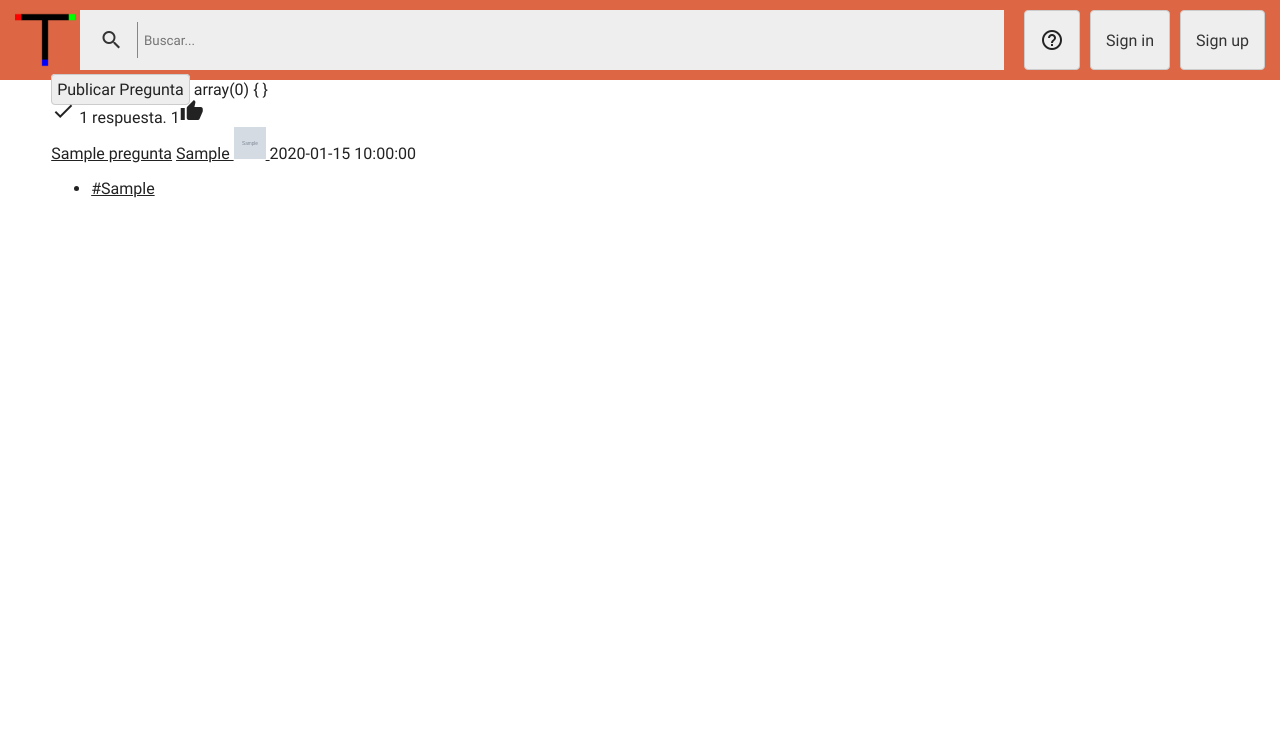
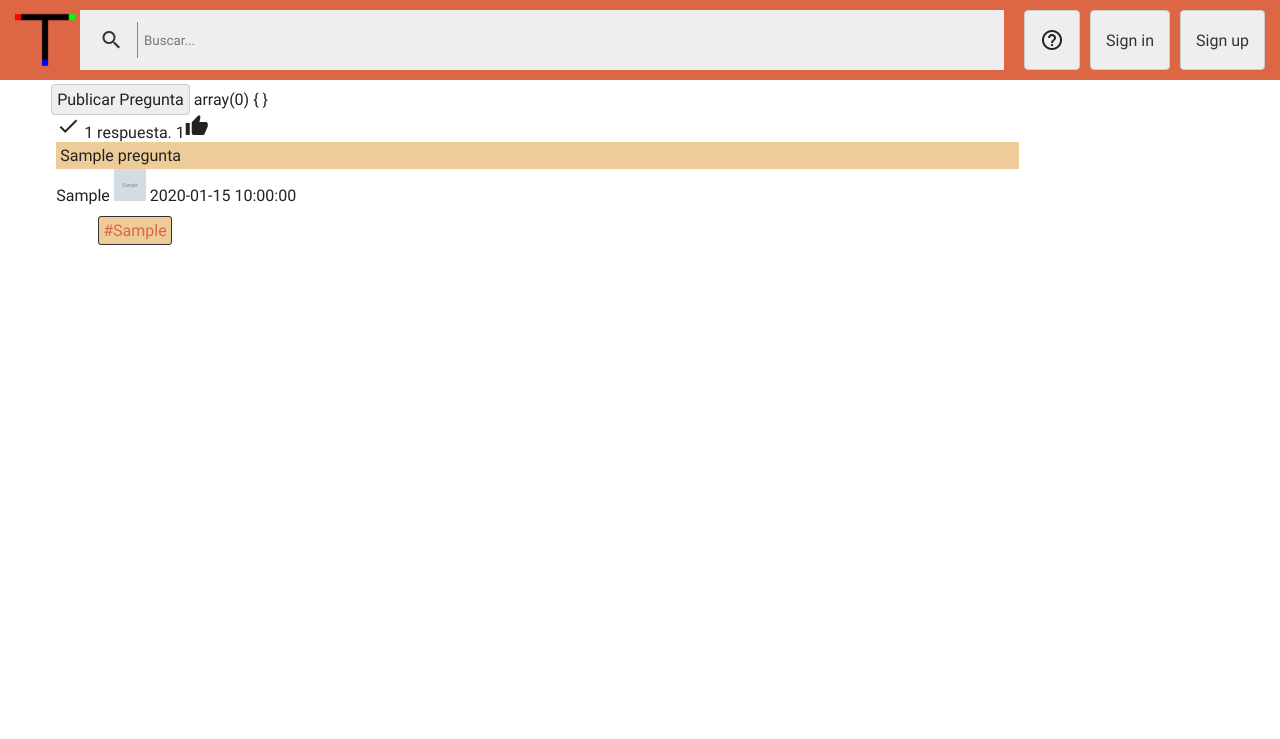
Before and after one commit to tripod-egibide/reto2, a PHP site: page / in a window 1280 px wide. Shown: the top 739 px of the page. Run offline with PHP 8.4, Linux system fonts and the light colour scheme; tables that the repository leaves empty hold one stand-in row (values such as "Sample post"); grey boxes marked "Sample" are stand-in pictures.

Commit message:
Comienzo css index

```diff
--- a/src/codigo/css/style.css
+++ b/src/codigo/css/style.css
@@ -64,6 +64,7 @@ html {
 .main {
   grid-area: main;
   padding-left: 5%;
+  padding-top: 10px;
 }
 #menuMovil {
   grid-area: menu;
@@ -137,6 +138,7 @@ footer #logo {
   cursor: pointer;
 }
 
+/*Index*/
 .iraPublicarPregunta{
   text-decoration: none;
   background-color: #eee;
@@ -145,7 +147,31 @@ footer #logo {
   padding: 5px;
   /*margin: 5px;*/
 }
+.pregunta *{
+  text-decoration: none;
+}
+.pregunta{
+  padding: 5px;
+}
+.titulo{
+  background-color: #ec9;
+  padding: 4px;
+}
 
+.etiquetas{
+  list-style: none;
+}
+.etiqueta{
+  display: inline-block;
+}
+.etiqueta a{
+  background-color: #ec9;
+  border: 1px solid #333;
+  color: #d64;
+  padding: 4px;
+  margin: 2px;
+  border-radius: 3px;
+}
 /*Responsividad*/
 @media only screen and (max-width: 600px) {
   #botonMenu {
--- a/src/index.php
+++ b/src/index.php
@@ -65,7 +65,7 @@
               ?>
             </span>
             <div class="info">
-              <span class="titulo"><a href="pregunta/pregunta.php?id=<?=$pregunta["idpregunta"]?>"><?=$pregunta["titulo"]?></a></span>
+              <div class="titulo"><a href="pregunta/pregunta.php?id=<?=$pregunta["idpregunta"]?>"><?=$pregunta["titulo"]?></a></div>
               <span class="autor"><a href="/cuenta/perfil.php?id=<?=$pregunta["idusuario"]?>">
                 <?=$pregunta["usuario"]?> <img class="avatar" src="<?=$pregunta["url_avatar"]?>">
               </a></span>
```
Also changed, not shown: src/imagenes/Stack Underflow.html (added, +23 -0 lines).
